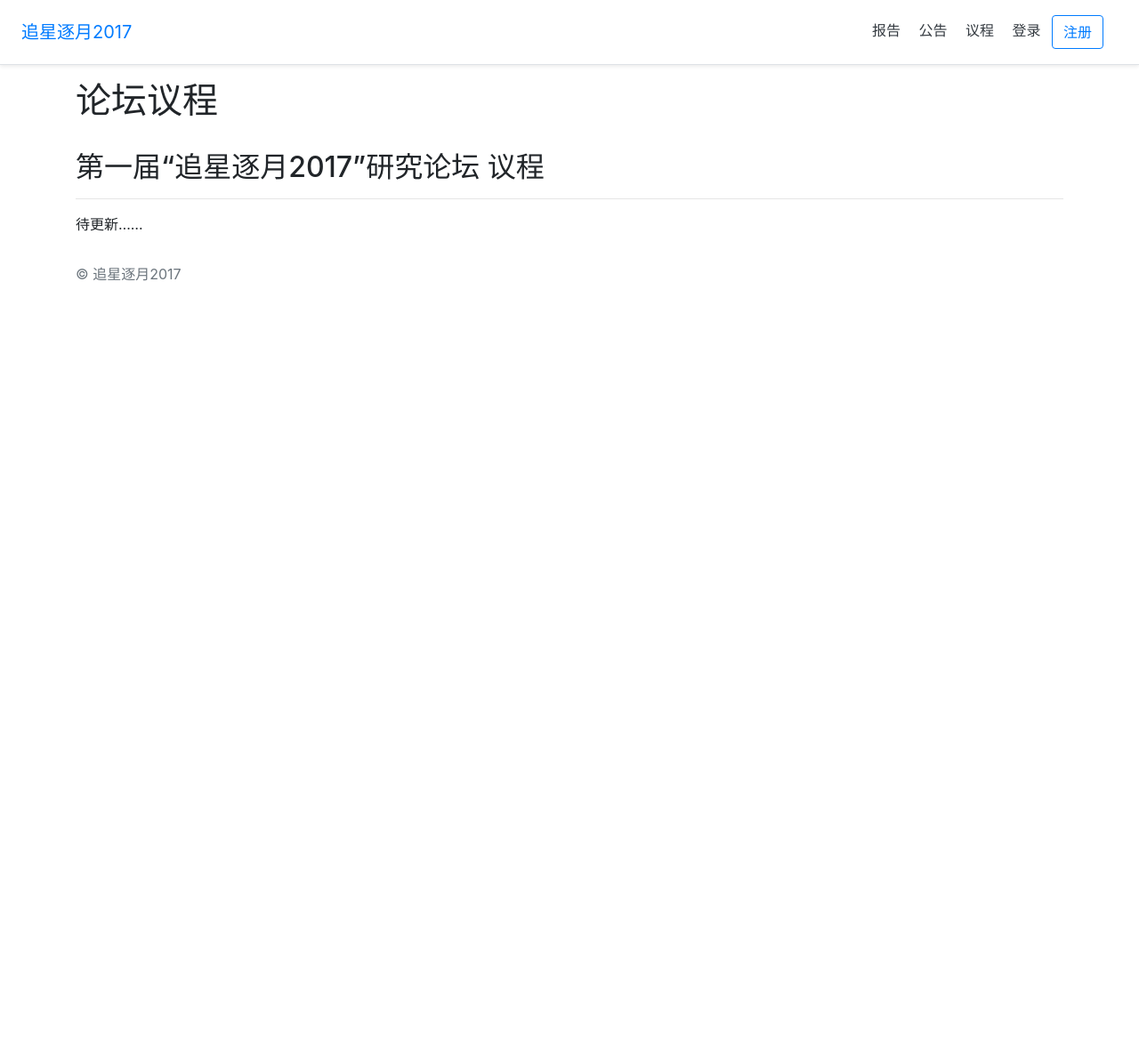
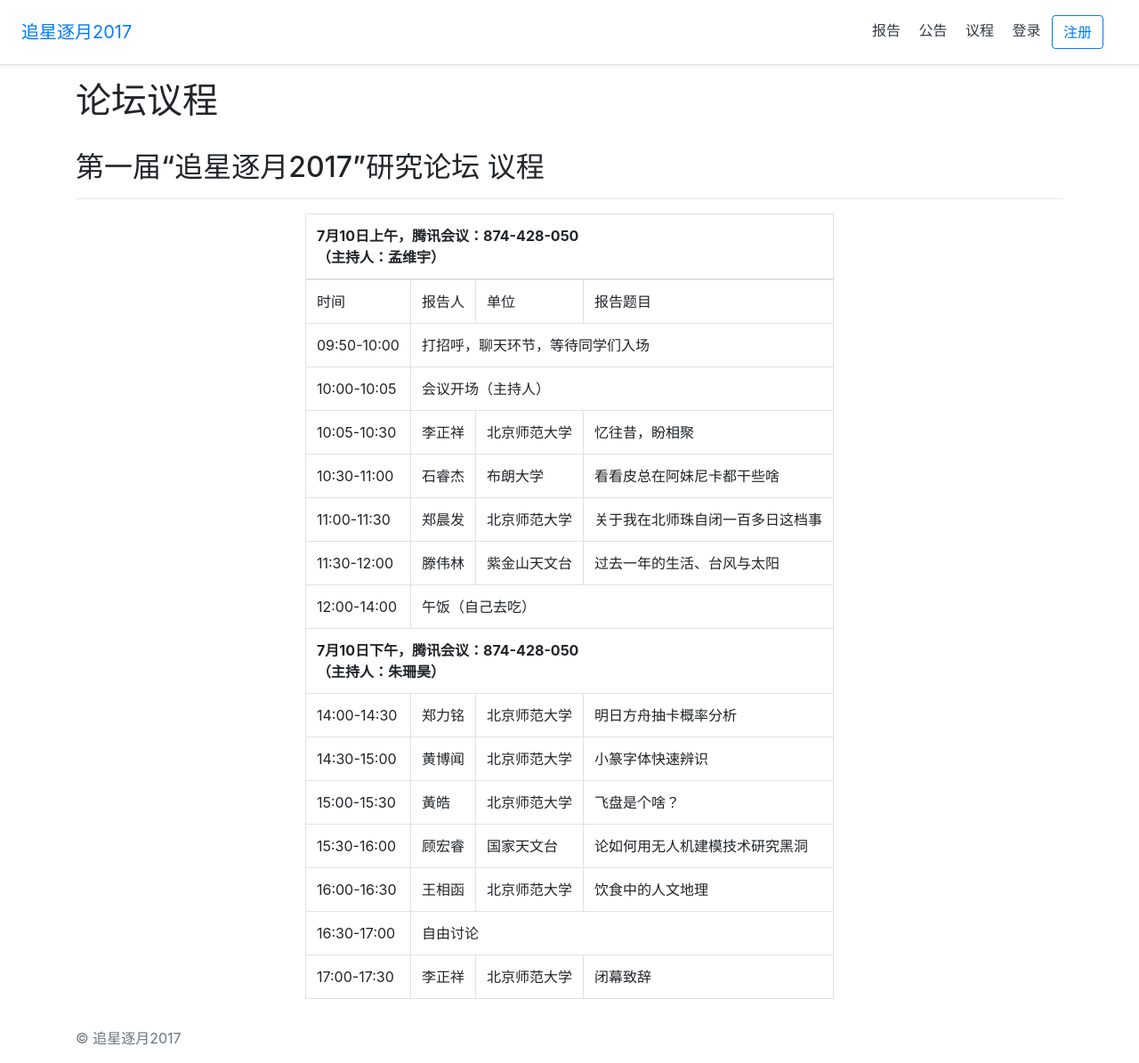
Before and after one commit to ChenfaZheng/StarChaser2017Forum, a Django app: page /schedule/ in a window 1280 px wide. Shown: the whole page at 89% size. Before the commit the page ends 316 px from the top, so only its background shows below. Run offline with Django 4.2, Linux system fonts and the light colour scheme; parts of the project's set-up code (start-up, migrations or seed data) failed here and were passed over; some libraries are stand-ins or nearby versions.

Commit message:
update schedule

```diff
--- a/templates/schedule.html
+++ b/templates/schedule.html
@@ -10,8 +10,103 @@
 
     <hr>
 
-    <p>
-        待更新……
-    </p>
+    <div class="row justify-content-center">
+        <div class="col-auto">
+            <table class="table table-bordered">
+                <thead>
+                    <tr>
+                        <th colspan="4">7月10日上午，腾讯会议：874-428-050<br>（主持人：孟维宇）</th>
+                    </tr>
+                </thead>
+                <tbody>
+                    <tr>
+                        <td>时间</td>
+                        <td>报告人</td>
+                        <td>单位</td>
+                        <td>报告题目</td>
+                    </tr>
+                    <tr>
+                        <td>09:50-10:00</td>
+                        <td colspan="3">打招呼，聊天环节，等待同学们入场</td>
+                    </tr>
+                    <tr>
+                        <td>10:00-10:05</td>
+                        <td colspan="3">会议开场（主持人）</td>
+                    </tr>
+                    <tr>
+                        <td>10:05-10:30</td>
+                        <td>李正祥</td>
+                        <td>北京师范大学</td>
+                        <td>忆往昔，盼相聚</td>
+                    </tr>
+                    <tr>
+                        <td>10:30-11:00</td>
+                        <td>石睿杰</td>
+                        <td>布朗大学</td>
+                        <td>看看皮总在阿妹尼卡都干些啥</td>
+                    </tr>
+                    <tr>
+                        <td>11:00-11:30</td>
+                        <td>郑晨发</td>
+                        <td>北京师范大学</td>
+                        <td>关于我在北师珠自闭一百多日这档事</td>
+                    </tr>
+                    <tr>
+                        <td>11:30-12:00</td>
+                        <td>滕伟林</td>
+                        <td>紫金山天文台</td>
+                        <td>过去一年的生活、台风与太阳</td>
+                    </tr>
+                    <tr>
+                        <td>12:00-14:00</td>
+                        <td colspan="3">午饭（自己去吃）</td>
+                    </tr>
+                    <tr>
+                        <th scope="row" colspan="4">7月10日下午，腾讯会议：874-428-050<br>（主持人：朱珊昊）</th>
+                    </tr>
+                    <tr>
+                        <td>14:00-14:30</td>
+                        <td>郑力铭</td>
+                        <td>北京师范大学</td>
+                        <td>明日方舟抽卡概率分析</td>
+                    </tr>
+                    <tr>
+                        <td>14:30-15:00</td>
+                        <td>黄博闻</td>
+                        <td>北京师范大学</td>
+                        <td>小篆字体快速辨识</td>
+                    </tr>
+                    <tr>
+                        <td>15:00-15:30</td>
+                        <td>黃皓</td>
+                        <td>北京师范大学</td>
+                        <td>飞盘是个啥？</td>
+                    </tr>
+                    <tr>
+                        <td>15:30-16:00</td>
+                        <td>顾宏睿</td>
+                        <td>国家天文台</td>
+                        <td>论如何用无人机建模技术研究黑洞</td>
+                    </tr>
+                    <tr>
+                        <td>16:00-16:30</td>
+                        <td>王相函</td>
+                        <td>北京师范大学</td>
+                        <td>饮食中的人文地理</td>
+                    </tr>
+                    <tr>
+                        <td>16:30-17:00</td>
+                        <td colspan="3">自由讨论</td>
+                    </tr>
+                    <tr>
+                        <td>17:00-17:30</td>
+                        <td>李正祥</td>
+                        <td>北京师范大学</td>
+                        <td>闭幕致辞</td>
+                    </tr>
+                </tbody>
+            </table>
+        </div>
+    </div>
 
 {% endblock content %}
```
Also changed, not shown: templates/about.html (+15 -0 lines).
